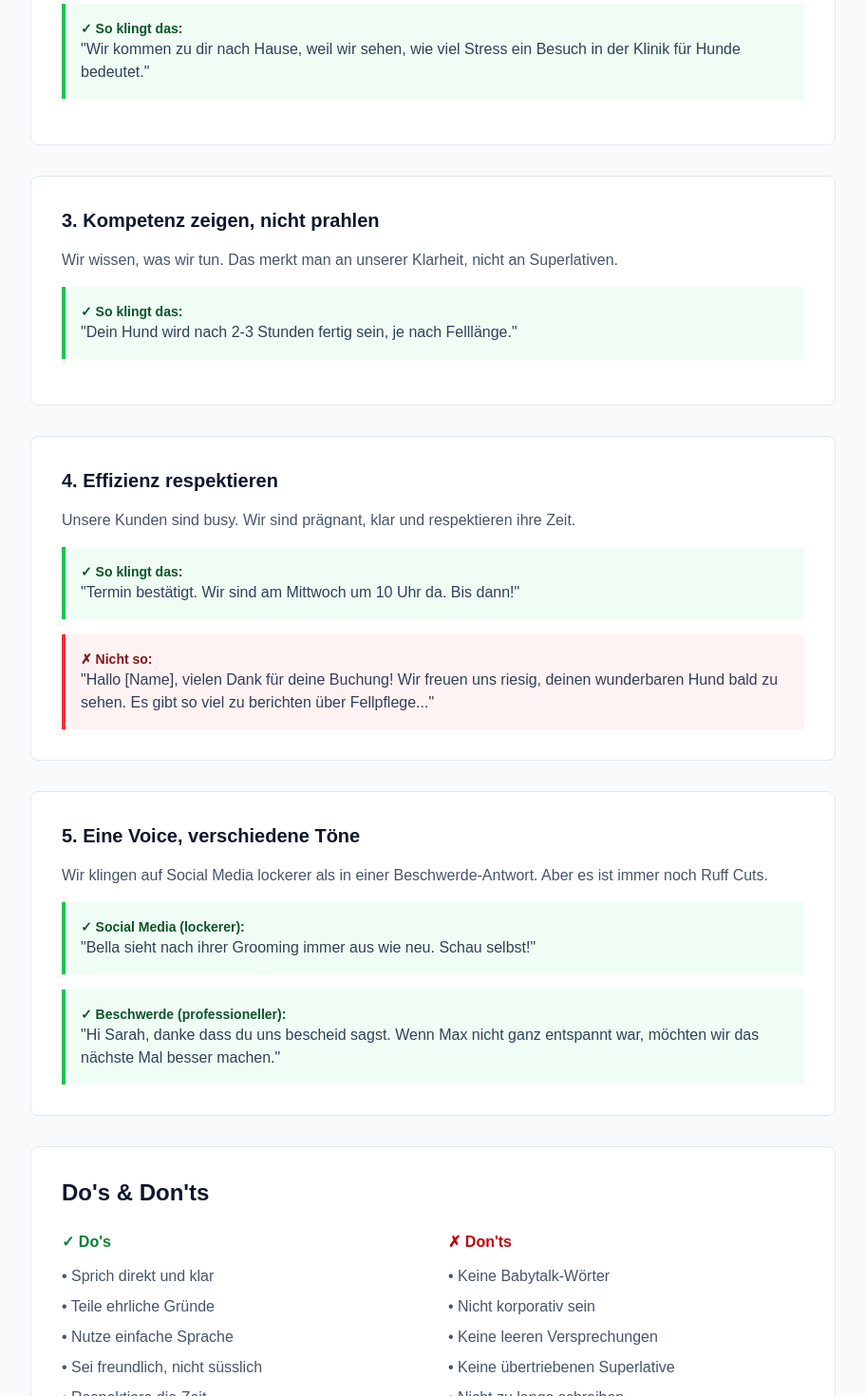
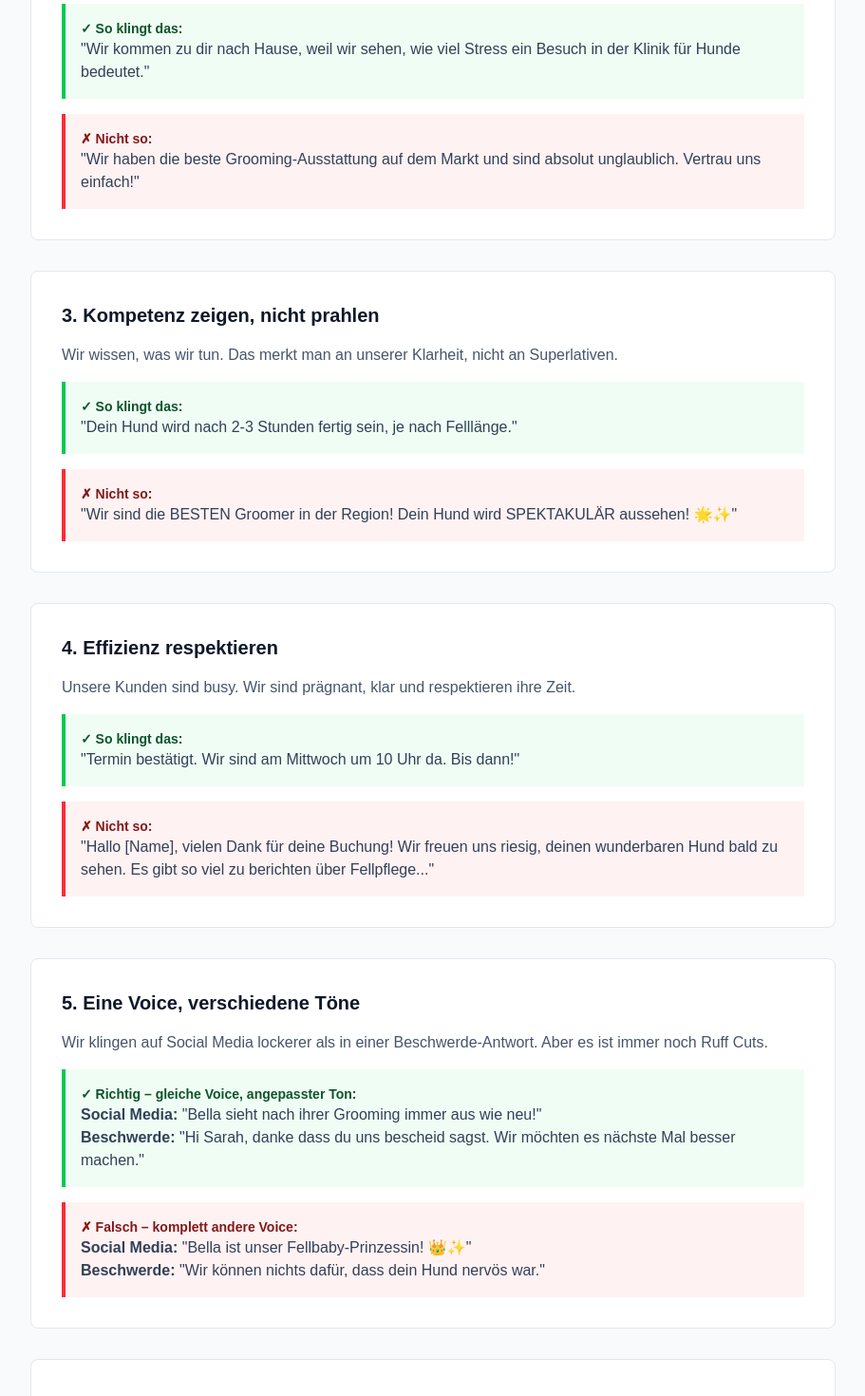
Before and after one commit to HPK-maker-tech/Brand-Voice-Guide, a Next.js app: page /voice in a window 1280 px wide. Shown: the part 1380-2850 px from the top of the page at 95% size, without its empty margins (184-1095 px from the left). Built offline with nearby package versions, Linux system fonts and the light colour scheme.

Commit message:
Voice: add negative examples to all voice principles (1-5)
- Point 2: Add negative example
- Point 3: Add negative example
- Point 5: Restructure to show positive vs negative approaches

```diff
--- a/app/voice/page.tsx
+++ b/app/voice/page.tsx
@@ -53,6 +53,10 @@ export default function VoicePage() {
               <p className="text-sm font-semibold text-green-900">✓ So klingt das:</p>
               <p className="text-slate-700">"Wir kommen zu dir nach Hause, weil wir sehen, wie viel Stress ein Besuch in der Klinik für Hunde bedeutet."</p>
             </div>
+            <div className="bg-red-50 border-l-4 border-red-500 p-4">
+              <p className="text-sm font-semibold text-red-900">✗ Nicht so:</p>
+              <p className="text-slate-700">"Wir haben die beste Grooming-Ausstattung auf dem Markt und sind absolut unglaublich. Vertrau uns einfach!"</p>
+            </div>
           </div>
 
           <div className="bg-white p-8 rounded-lg border border-slate-200">
@@ -61,6 +65,10 @@ export default function VoicePage() {
             <div className="bg-green-50 border-l-4 border-green-500 p-4 mb-4">
               <p className="text-sm font-semibold text-green-900">✓ So klingt das:</p>
               <p className="text-slate-700">"Dein Hund wird nach 2-3 Stunden fertig sein, je nach Felllänge."</p>
+            </div>
+            <div className="bg-red-50 border-l-4 border-red-500 p-4">
+              <p className="text-sm font-semibold text-red-900">✗ Nicht so:</p>
+              <p className="text-slate-700">"Wir sind die BESTEN Groomer in der Region! Dein Hund wird SPEKTAKULÄR aussehen! 🌟✨"</p>
             </div>
           </div>
 
@@ -81,12 +89,12 @@ export default function VoicePage() {
             <h3 className="text-xl font-bold text-slate-900 mb-4">5. Eine Voice, verschiedene Töne</h3>
             <p className="text-slate-600 mb-4">Wir klingen auf Social Media lockerer als in einer Beschwerde-Antwort. Aber es ist immer noch Ruff Cuts.</p>
             <div className="bg-green-50 border-l-4 border-green-500 p-4 mb-4">
-              <p className="text-sm font-semibold text-green-900">✓ Social Media (lockerer):</p>
-              <p className="text-slate-700">"Bella sieht nach ihrer Grooming immer aus wie neu. Schau selbst!"</p>
+              <p className="text-sm font-semibold text-green-900">✓ Richtig – gleiche Voice, angepasster Ton:</p>
+              <p className="text-slate-700"><strong>Social Media:</strong> "Bella sieht nach ihrer Grooming immer aus wie neu!"<br/><strong>Beschwerde:</strong> "Hi Sarah, danke dass du uns bescheid sagst. Wir möchten es nächste Mal besser machen."</p>
             </div>
-            <div className="bg-green-50 border-l-4 border-green-500 p-4">
-              <p className="text-sm font-semibold text-green-900">✓ Beschwerde (professioneller):</p>
-              <p className="text-slate-700">"Hi Sarah, danke dass du uns bescheid sagst. Wenn Max nicht ganz entspannt war, möchten wir das nächste Mal besser machen."</p>
+            <div className="bg-red-50 border-l-4 border-red-500 p-4">
+              <p className="text-sm font-semibold text-red-900">✗ Falsch – komplett andere Voice:</p>
+              <p className="text-slate-700"><strong>Social Media:</strong> "Bella ist unser Fellbaby-Prinzessin! 👑✨"<br/><strong>Beschwerde:</strong> "Wir können nichts dafür, dass dein Hund nervös war."</p>
             </div>
           </div>
         </section>
```
